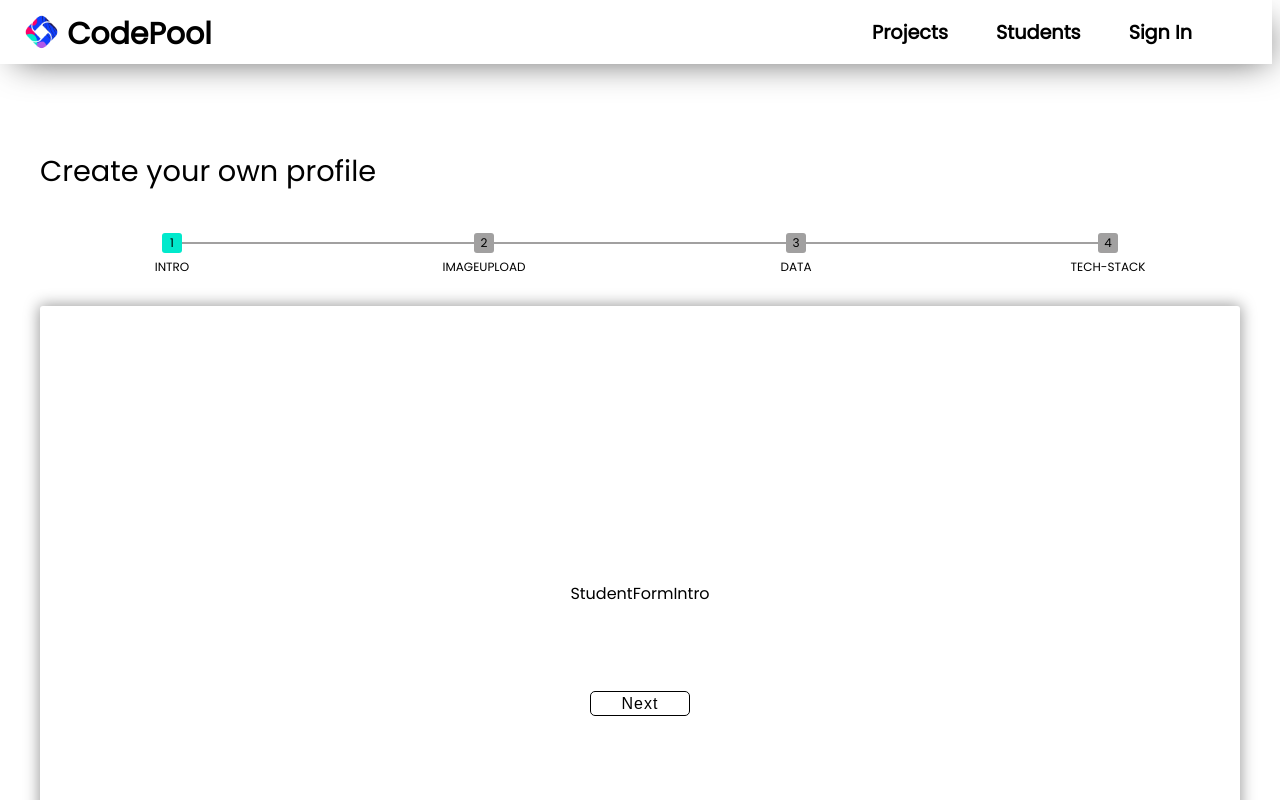
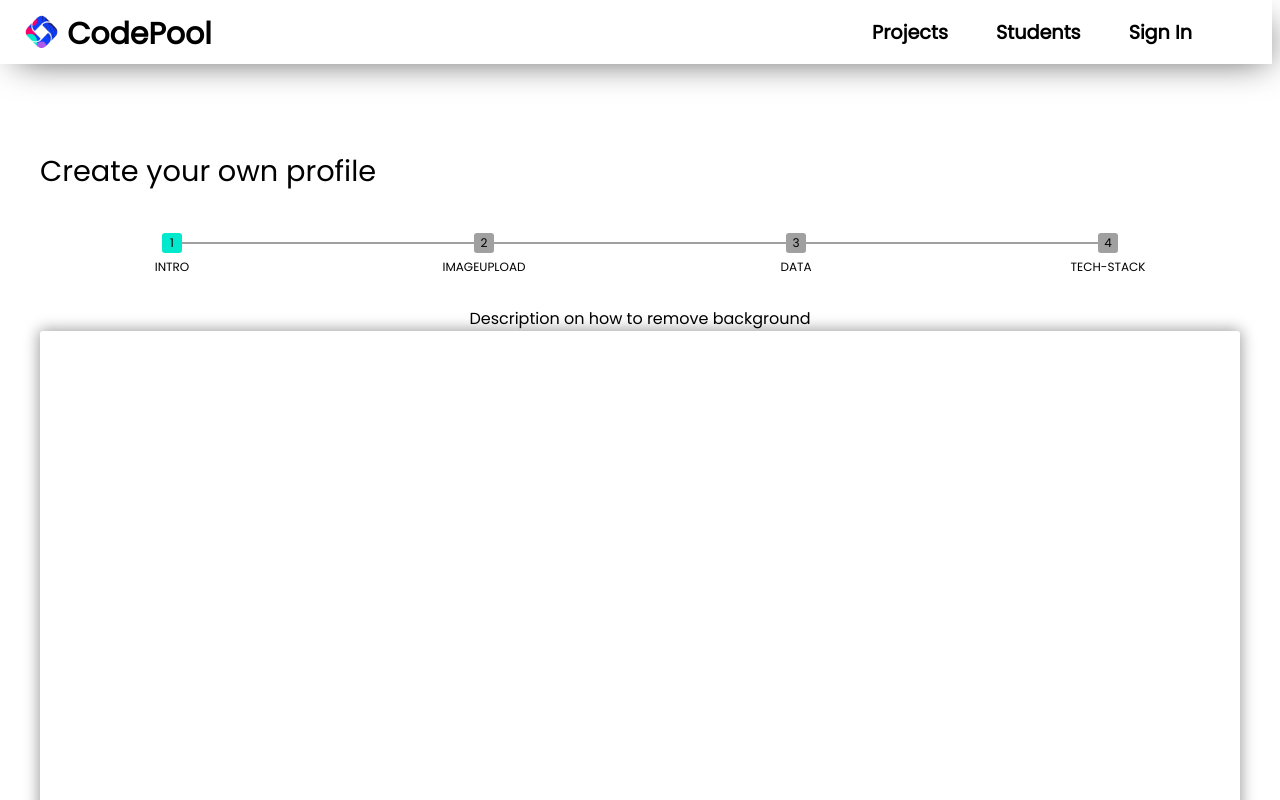
Before and after one commit to AS825/CodePool, a React (Vite) app in the folder frontend/: page /students/create in a window 1280 px wide. Shown: the top 800 px of the page. Built offline with nearby package versions, Linux system fonts and the light colour scheme.

Commit message:
Adapt StudentFormIntro component

```diff
--- a/frontend/src/Components/StudentFormIntro.jsx
+++ b/frontend/src/Components/StudentFormIntro.jsx
@@ -1,16 +1,19 @@
-import React from 'react'
+import React from "react";
 
-const StudentFormIntro = ({next}) => {
+const StudentFormIntro = ({ next }) => {
   return (
-    <div className="content-1C">
-          StudentFormIntro
-          <div className="buttons">
-            <button className="button" onClick={() => next()}>
-              Next
-            </button>
-          </div>
+    <div className="form">
+      <div className="form-heading">
+        Description on how to remove background
+      </div>
+      <div className="content-1C"></div>
+      <div className="buttons">
+        <button className="button" onClick={() => next()}>
+          Next
+        </button>
+      </div>
     </div>
-  )
-}
+  );
+};
 
-export default StudentFormIntro
+export default StudentFormIntro;
```
